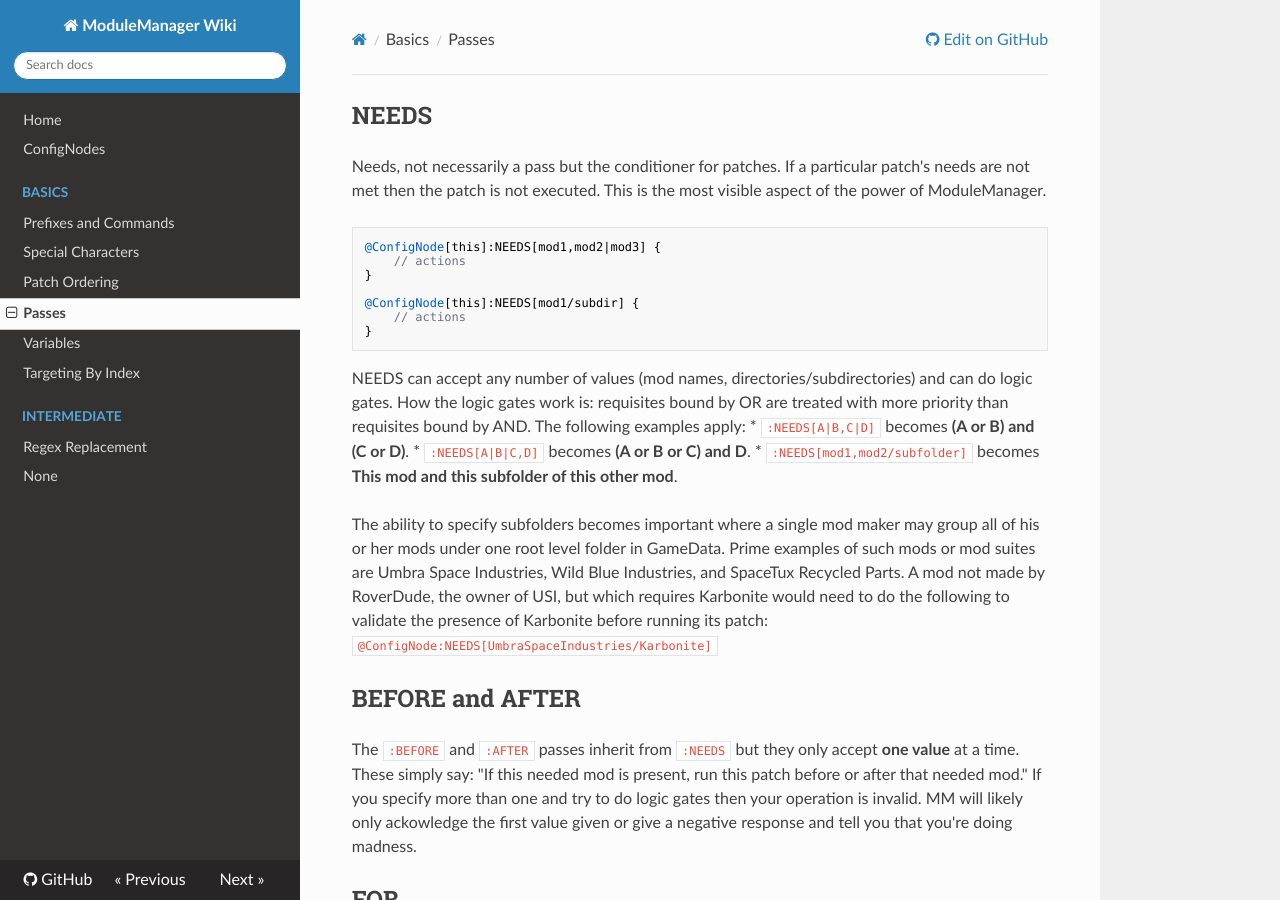
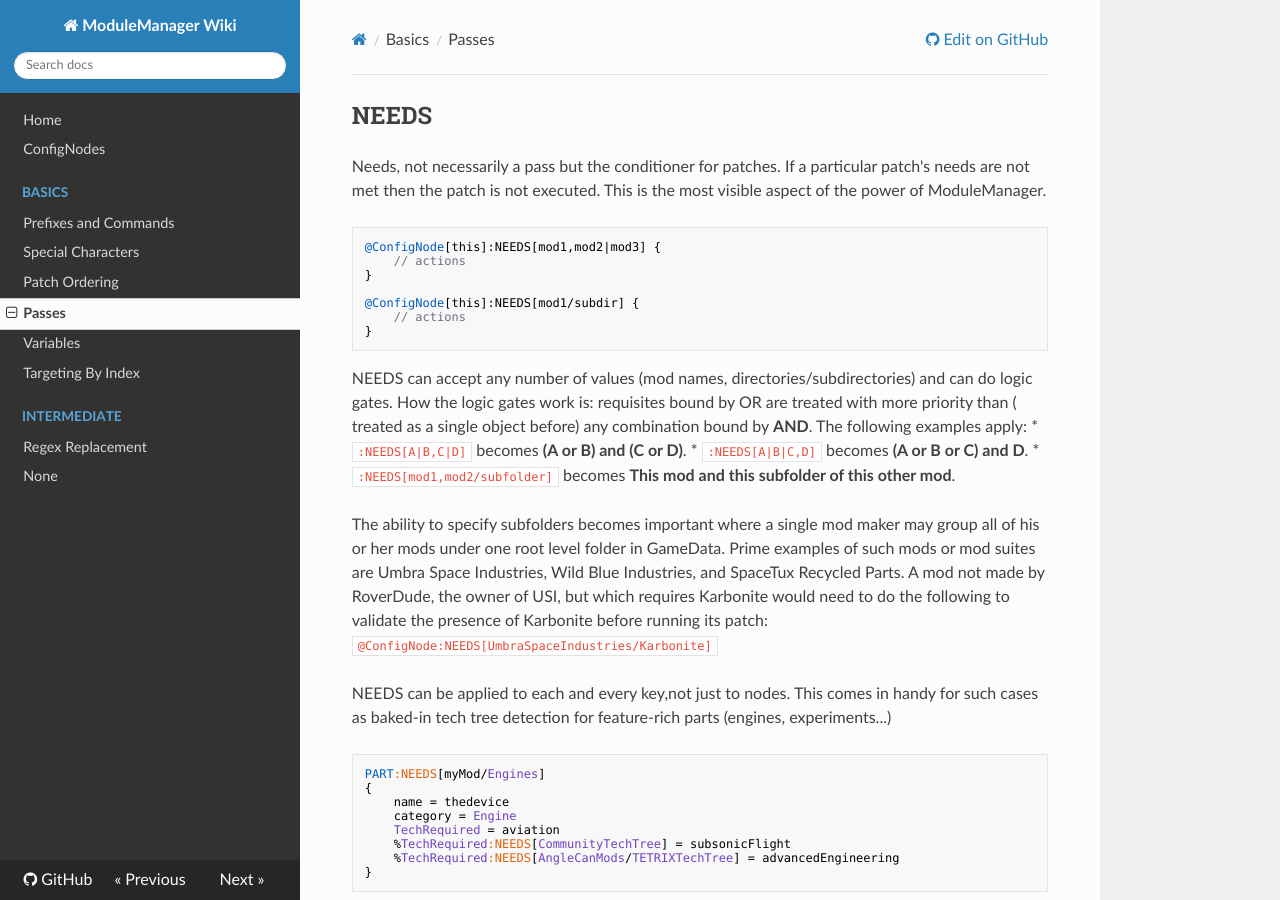
Before and after one commit to kopernicuswiki/mmwiki, an MkDocs documentation site: the page built from docs/basics/passes.md, in a window 1280 px wide and 900 px high. Built offline with MkDocs 1.6.1, drawn with Linux system fonts in a browser that asks for light colours; nearby versions of some CDN libraries; some of the changed text lies outside the part shown.

Commit message:
Update passes.md

````diff
--- a/docs/basics/passes.md
+++ b/docs/basics/passes.md
@@ -10,7 +10,7 @@ Needs, not necessarily a pass but the conditioner for patches. If a particular p
 	// actions
 }
 ```
-NEEDS can accept any number of values (mod names, directories/subdirectories) and can do logic gates. How the logic gates work is: requisites bound by OR are treated with more priority than requisites bound by AND. The following examples apply:
+NEEDS can accept any number of values (mod names, directories/subdirectories) and can do logic gates. How the logic gates work is: requisites bound by OR are treated with more priority than ( treated as a single object before) any combination bound by **AND**. The following examples apply:
 * `:NEEDS[A|B,C|D]` becomes **(A or B) and (C or D)**.
 * `:NEEDS[A|B|C,D]` becomes **(A or B or C) and D**.
 * `:NEEDS[mod1,mod2/subfolder]` becomes **This mod and this subfolder of this other mod**.
@@ -18,6 +18,18 @@ NEEDS can accept any number of values (mod names, directories/subdirectories) an
 The ability to specify subfolders becomes important where a single mod maker may group all of his or her mods under one root level folder in GameData. Prime examples of such mods or mod suites are Umbra Space Industries, Wild Blue Industries, and SpaceTux Recycled Parts.
 A mod not made by RoverDude, the owner of USI, but which requires Karbonite would need to do the following to validate the presence of Karbonite before running its patch:
 ` @ConfigNode:NEEDS[UmbraSpaceIndustries/Karbonite]`
+
+NEEDS can be applied to each and every key,not just to nodes. This comes in handy for such cases as baked-in tech tree detection for feature-rich parts (engines, experiments...)
+```
+PART:NEEDS[myMod/Engines]
+{
+	name = thedevice
+	category = Engine
+	TechRequired = aviation
+	%TechRequired:NEEDS[CommunityTechTree] = subsonicFlight
+	%TechRequired:NEEDS[AngleCanMods/TETRIXTechTree] = advancedEngineering
+}
+```
 
 ## BEFORE and AFTER
 
@@ -42,7 +54,9 @@ A prime example of this is the mod "Rational Resources". This mod sets resource
 
 ## LEGACY
 
-The default, general pass. This is where all patches are executed where NEEDS, FOR, FIRST, BEFORE, FOR, AFTER, LAST, and FINAL are not given. LEGACY occurs after FIRST.
+The default, general pass. This is where all patches are executed where the **pass operators**: NEEDS, FOR, FIRST, BEFORE, FOR, AFTER, LAST, and FINAL are not given. Patches are run recursively and alphanumerically from the top level of GameData downward. Patches that sit directly in GameData and don't have a pass operator get to run the earliest in the LEGACY pass.
+
+All of the MM passes (execution phases) are (in this order): FIRST, LEGACY, BEFORE, FOR, AFTER, LAST, and FINAL.
 
 ## FINAL and LAST
 
````
Also changed, not shown: other parts of docs/basics/passes.md (+1 -1 lines).
